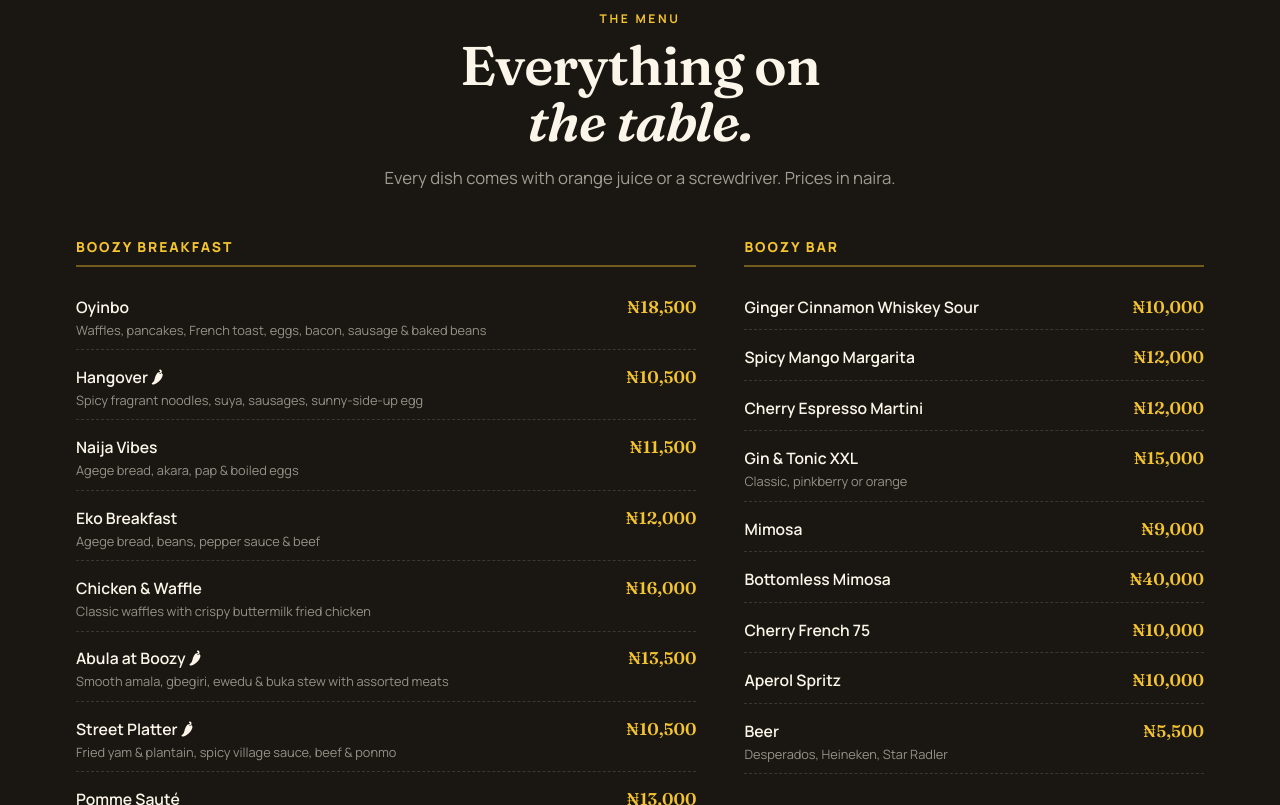
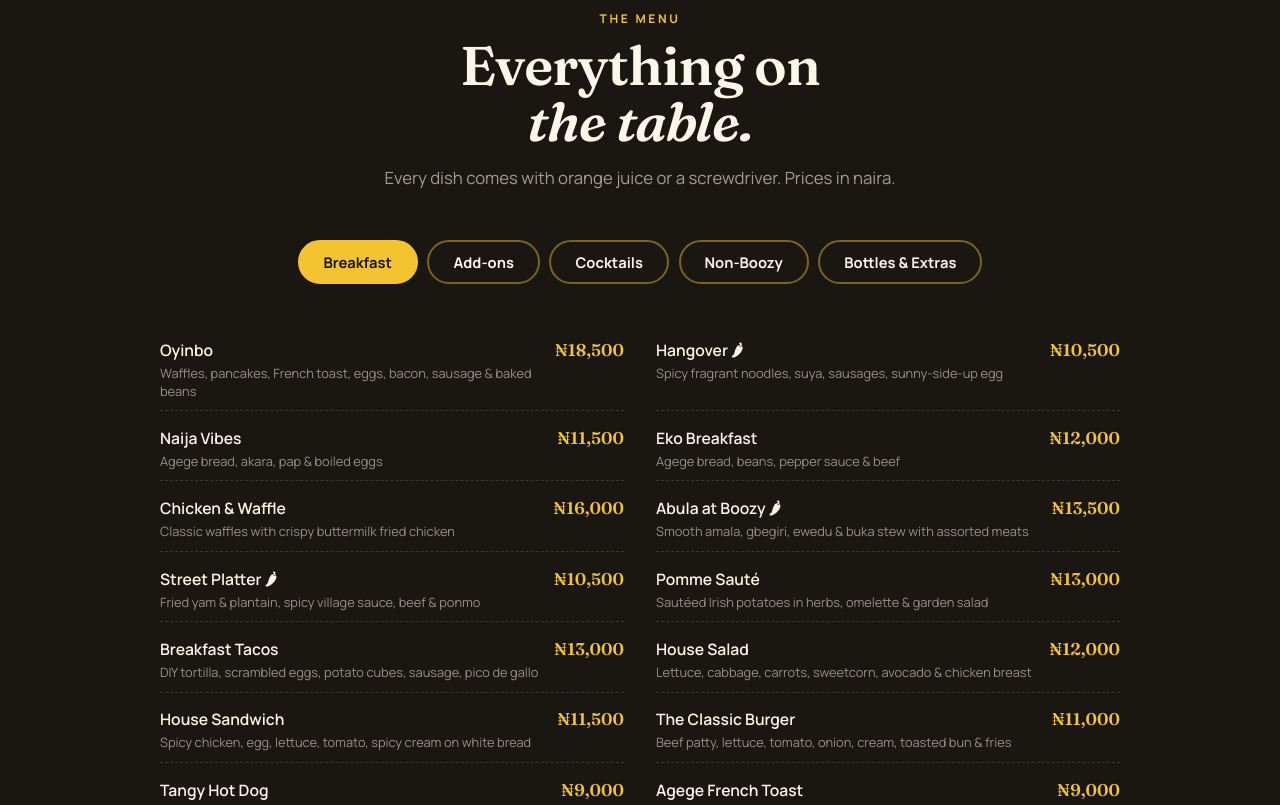
Before and after one commit to danielebube365/boozy-breakfast, a plain HTML site: page index.html in a window 1280 px wide. Shown: the part 1995-2800 px from the top of the page. Drawn offline with Linux system fonts and the light colour scheme.

Commit message:
Menu: interactive tabbed layout (Breakfast, Add-ons, Cocktails, Non-Boozy, Bottles)

```diff
--- a/index.html
+++ b/index.html
@@ -92,11 +92,17 @@
       <p>Every dish comes with orange juice or a screwdriver. Prices in naira.</p>
     </div>
 
-    <div class="menu__wrap">
-      <!-- food -->
-      <div class="mcol reveal">
-        <h3>Boozy Breakfast</h3>
-        <div class="mgrid mgrid--1">
+    <div class="tabs reveal" role="tablist" aria-label="Menu categories">
+      <button class="tab is-active" role="tab" aria-selected="true" data-tab="breakfast">Breakfast</button>
+      <button class="tab" role="tab" aria-selected="false" data-tab="addons">Add-ons</button>
+      <button class="tab" role="tab" aria-selected="false" data-tab="cocktails">Cocktails</button>
+      <button class="tab" role="tab" aria-selected="false" data-tab="nonboozy">Non-Boozy</button>
+      <button class="tab" role="tab" aria-selected="false" data-tab="bottles">Bottles &amp; Extras</button>
+    </div>
+
+    <div class="tabpanels reveal" style="--d:.06s">
+      <div class="tabpanel is-active" data-panel="breakfast" role="tabpanel">
+        <div class="mgrid">
           <div class="mrow"><span class="mrow__name">Oyinbo<small>Waffles, pancakes, French toast, eggs, bacon, sausage &amp; baked beans</small></span><b class="mrow__price">₦18,500</b></div>
           <div class="mrow"><span class="mrow__name">Hangover 🌶<small>Spicy fragrant noodles, suya, sausages, sunny-side-up egg</small></span><b class="mrow__price">₦10,500</b></div>
           <div class="mrow"><span class="mrow__name">Naija Vibes<small>Agege bread, akara, pap &amp; boiled eggs</small></span><b class="mrow__price">₦11,500</b></div>
@@ -114,8 +120,9 @@
           <div class="mrow"><span class="mrow__name">Morning Brew Toast<small>Golden French toast infused with coffee, side of maple syrup</small></span><b class="mrow__price">₦8,500</b></div>
           <div class="mrow"><span class="mrow__name">Chocolate Pancake Stack<small>Fluffy pancakes layered with hazelnut chocolate spread</small></span><b class="mrow__price">₦9,500</b></div>
         </div>
+      </div>
 
-        <h3 class="mt">Add Ons</h3>
+      <div class="tabpanel" data-panel="addons" role="tabpanel" hidden>
         <div class="mgrid">
           <div class="mrow"><span class="mrow__name">Spicy Buttermilk Chicken</span><b class="mrow__price">₦10,000</b></div>
           <div class="mrow"><span class="mrow__name">Buttermilk Chicken</span><b class="mrow__price">₦10,000</b></div>
@@ -130,10 +137,8 @@
         </div>
       </div>
 
-      <!-- bar -->
-      <div class="mcol reveal" style="--d:.1s">
-        <h3>Boozy Bar</h3>
-        <div class="mgrid mgrid--1">
+      <div class="tabpanel" data-panel="cocktails" role="tabpanel" hidden>
+        <div class="mgrid">
           <div class="mrow"><span class="mrow__name">Ginger Cinnamon Whiskey Sour</span><b class="mrow__price">₦10,000</b></div>
           <div class="mrow"><span class="mrow__name">Spicy Mango Margarita</span><b class="mrow__price">₦12,000</b></div>
           <div class="mrow"><span class="mrow__name">Cherry Espresso Martini</span><b class="mrow__price">₦12,000</b></div>
@@ -144,8 +149,9 @@
           <div class="mrow"><span class="mrow__name">Aperol Spritz</span><b class="mrow__price">₦10,000</b></div>
           <div class="mrow"><span class="mrow__name">Beer<small>Desperados, Heineken, Star Radler</small></span><b class="mrow__price">₦5,500</b></div>
         </div>
+      </div>
 
-        <h3 class="mt">Non-Boozy</h3>
+      <div class="tabpanel" data-panel="nonboozy" role="tabpanel" hidden>
         <div class="mgrid">
           <div class="mrow"><span class="mrow__name">Tangy Straw Monkey</span><b class="mrow__price">₦8,500</b></div>
           <div class="mrow"><span class="mrow__name">Hibiscus Cooler</span><b class="mrow__price">₦8,500</b></div>
@@ -157,8 +163,9 @@
           <div class="mrow"><span class="mrow__name">Soda</span><b class="mrow__price">₦2,000</b></div>
           <div class="mrow"><span class="mrow__name">Water</span><b class="mrow__price">₦1,000</b></div>
         </div>
+      </div>
 
-        <h3 class="mt">Bottles &amp; Extras</h3>
+      <div class="tabpanel" data-panel="bottles" role="tabpanel" hidden>
         <div class="mgrid">
           <div class="mrow"><span class="mrow__name">Prosecco</span><b class="mrow__price">₦50,000</b></div>
           <div class="mrow"><span class="mrow__name">Moët</span><b class="mrow__price">₦200,000</b></div>
--- a/script.js
+++ b/script.js
@@ -33,6 +33,14 @@
     });
   });
 
+  /* menu tabs */
+  const tabs = $$('.tab'), panels = $$('.tabpanel');
+  tabs.forEach((t) => t.addEventListener('click', () => {
+    const id = t.dataset.tab;
+    tabs.forEach((x) => { const on = x === t; x.classList.toggle('is-active', on); x.setAttribute('aria-selected', String(on)); });
+    panels.forEach((p) => { const on = p.dataset.panel === id; p.classList.toggle('is-active', on); p.hidden = !on; });
+  }));
+
   /* reveal */
   const reveals = new Set($$('.reveal'));
   const show = (el) => { el.classList.add('in'); reveals.delete(el); };
--- a/styles.css
+++ b/styles.css
@@ -119,7 +119,25 @@ h1,h2,h3{font-family:var(--disp);font-weight:600;line-height:1.03;letter-spacing
 .mrow__name{font-weight:600;font-size:.98rem;}
 .mrow__name small{display:block;font-weight:400;color:rgba(251,246,233,.55);font-size:.8rem;margin-top:2px;line-height:1.4;}
 .mrow__price{font-family:var(--disp);font-weight:600;color:var(--yellow);white-space:nowrap;}
-.menu__note{margin-top:1.6rem;font-size:.85rem;color:rgba(251,246,233,.5);}
+.menu__note{margin-top:1.6rem;font-size:.85rem;color:rgba(251,246,233,.5);text-align:center;}
+
+/* menu tabs */
+.tabs{display:flex;gap:.6rem;flex-wrap:wrap;justify-content:center;margin-top:clamp(2rem,4vw,3rem);}
+.tab{font-family:var(--body);font-weight:700;font-size:.92rem;padding:.65rem 1.5rem;border-radius:100px;
+  border:2px solid rgba(244,196,48,.45);background:transparent;color:var(--cream);cursor:pointer;white-space:nowrap;
+  transition:background .22s var(--ease),color .22s,border-color .22s,transform .22s var(--ease);}
+.tab:hover{border-color:var(--yellow);transform:translateY(-2px);}
+.tab.is-active{background:var(--yellow);color:var(--ink);border-color:var(--yellow);}
+.tabpanels{margin-top:clamp(1.8rem,4vw,2.6rem);max-width:960px;margin-inline:auto;}
+.tabpanel{display:none;}
+.tabpanel.is-active{display:block;animation:tabIn .4s var(--ease);}
+@keyframes tabIn{from{opacity:0;transform:translateY(12px)}to{opacity:1;transform:none}}
+@media (max-width:600px){
+  .tabs{flex-wrap:nowrap;overflow-x:auto;justify-content:flex-start;padding-bottom:.5rem;
+    -webkit-overflow-scrolling:touch;scrollbar-width:none;}
+  .tabs::-webkit-scrollbar{display:none;}
+  .tab{flex:0 0 auto;}
+}
 
 /* faq */
 .faq__grid{margin-top:clamp(2rem,4vw,3rem);display:grid;gap:.9rem;max-width:820px;}
```
